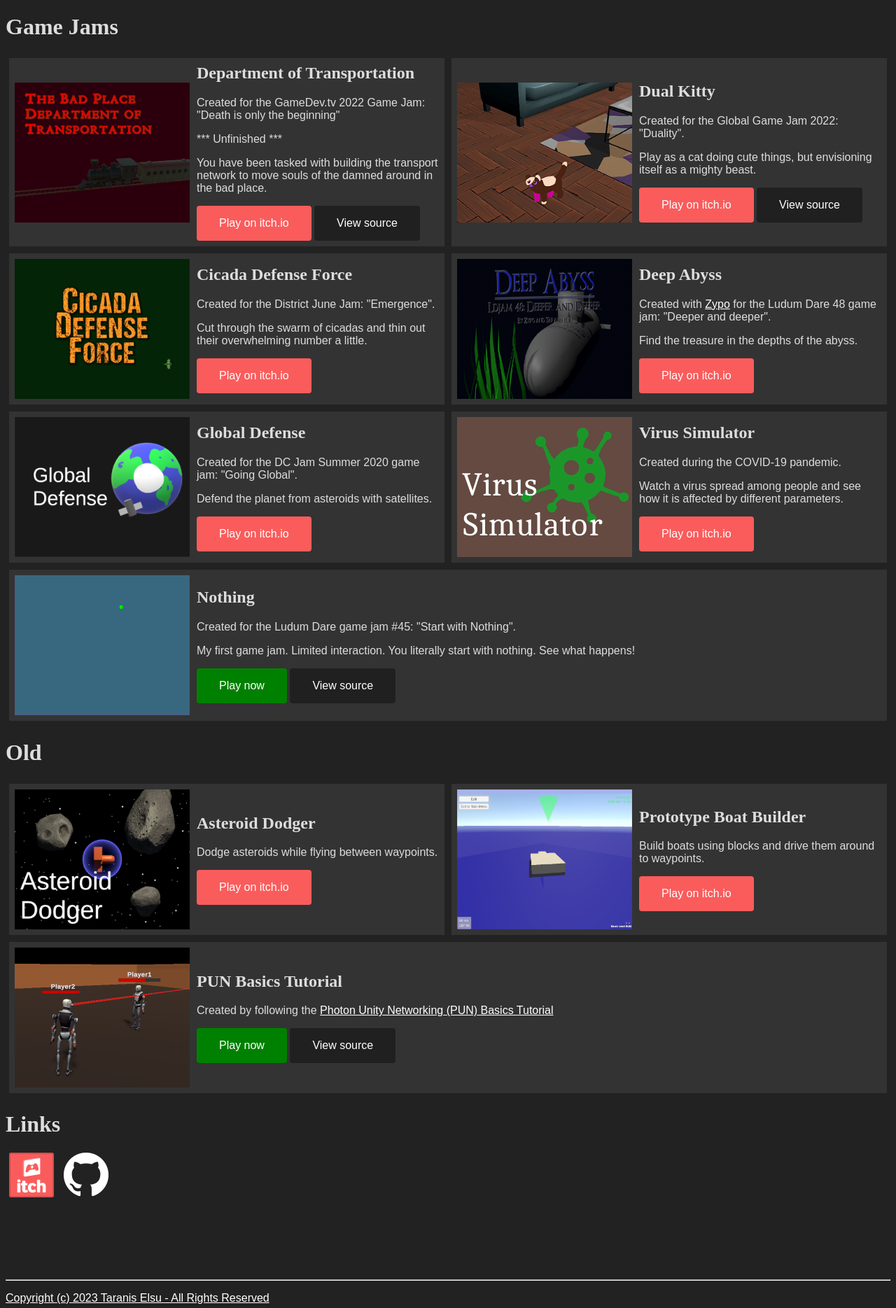
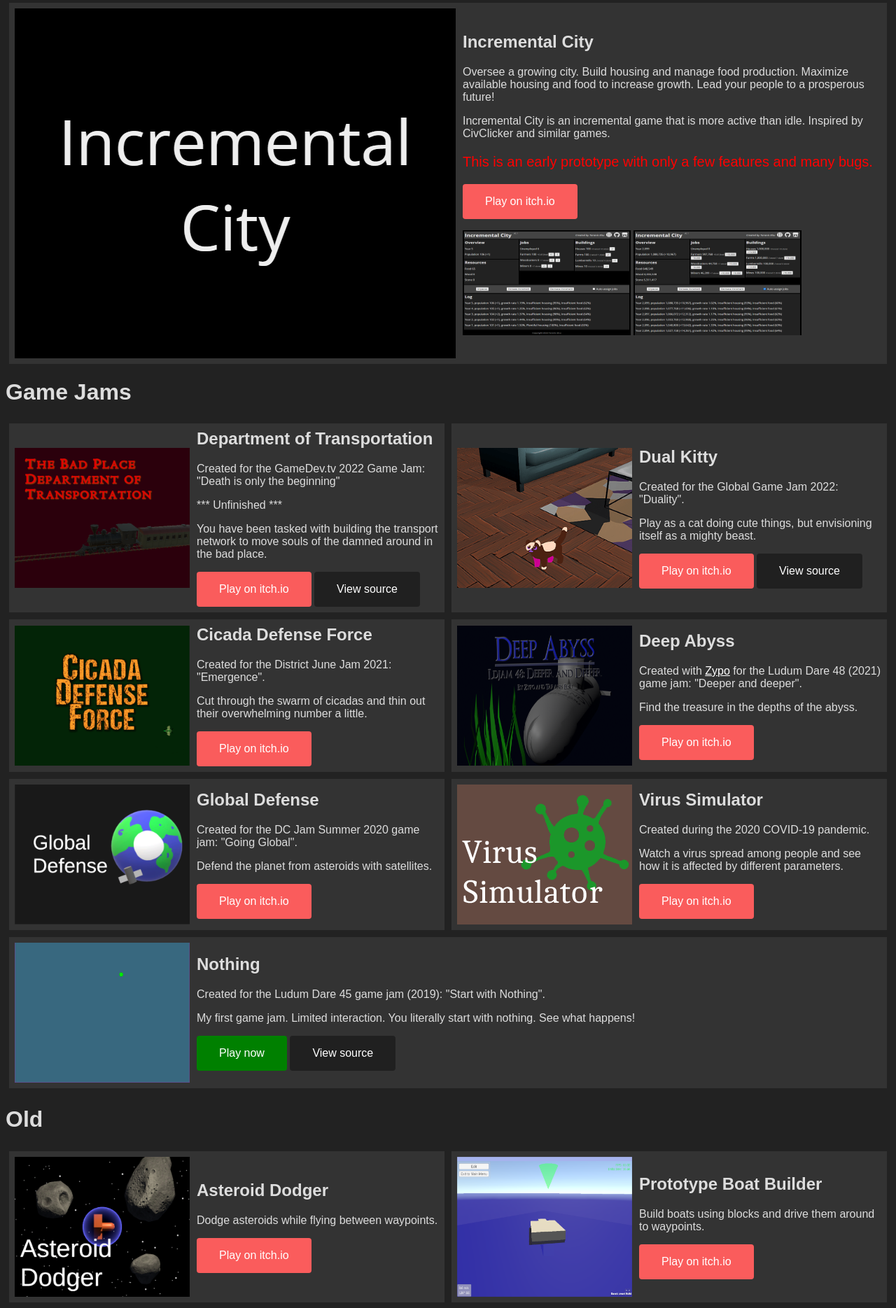
Before and after one commit to taraniselsu/taraniselsu.github.io, a plain HTML site: page index.html in a window 1280 px wide. Shown: the part 790-2659 px from the top of the page at 70% size. Drawn offline with Linux system fonts and the light colour scheme.

Commit message:
Added Incremental City
Also updated license information and icons for links to
Github and Itch.io

```diff
--- a/index.html
+++ b/index.html
@@ -9,15 +9,15 @@
 
   <p class="subtitle">Welcome to the home for all the things created by me.</p>
 
-  <h1>Current Project</h1>
+  <h1>Current Projects</h1>
 
   <div class="gamecontainer">
     <img src="images/untitledbuildinggame.png" class="coverimage2" alt="A spacecraft in orbit above a planet">
     <div class="gamedescription">
       <h2 class="gamename">Untitled Building Game</h2>
-      <p>Design your own spacecraft, airplanes, boats, and more. Explore an entire planet and the surrounding space.
-      <p>Features realistic Newtonian physics including aerodynamic drag, buoyancy, and orbital mechanics.
-      <p style="color:red;font-size:1.25em;">This is a very, very early version. It is far from complete and has many bugs.
+      <p>Design your own spacecraft, airplanes, boats, and more. Explore an entire planet and the surrounding space.</p>
+      <p>Features realistic Newtonian physics including aerodynamic drag, buoyancy, and orbital mechanics.</p>
+      <p style="color:red;font-size:1.25em;">This is a very, very early version. It is far from complete and has many bugs.</p>
       <p>
         <a href="https://taraniselsu.itch.io/untitled-building-game" class="playonitch">Play on itch.io</a>
       </p>
@@ -26,6 +26,22 @@
         <img src="images/untitledbuildinggame_screenshot2.png" class="screenshot">
         <img src="images/untitledbuildinggame_screenshot3.png" class="screenshot">
         <img src="images/untitledbuildinggame_screenshot4.png" class="screenshot">
+      </div>
+    </div>
+  </div>
+  <div class="gamecontainer">
+    <img src="images/incrementalcity.png" class="coverimage2" alt="A spacecraft in orbit above a planet">
+    <div class="gamedescription">
+      <h2 class="gamename">Incremental City</h2>
+      <p>Oversee a growing city. Build housing and manage food production. Maximize available housing and food to increase growth. Lead your people to a prosperous future!</p>
+      <p>Incremental City is an incremental game that is more active than idle. Inspired by CivClicker and similar games.</p>
+      <p style="color:red;font-size:1.25em;">This is an early prototype with only a few features and many bugs.</p>
+      <p>
+        <a href="https://taraniselsu.itch.io/incremental-city" class="playonitch">Play on itch.io</a>
+      </p>
+      <div>
+        <img src="images/incrementalcity_screenshot1.png" class="screenshot">
+        <img src="images/incrementalcity_screenshot2.png" class="screenshot">
       </div>
     </div>
   </div>
@@ -62,7 +78,7 @@
       <img src="images/cicadadefense.png" class="coverimage" alt="">
       <div class="gamedescription">
         <h2 class="gamename">Cicada Defense Force</h2>
-        <p>Created for the District June Jam: "Emergence".</p>
+        <p>Created for the District June Jam 2021: "Emergence".</p>
         <p>Cut through the swarm of cicadas and thin out their overwhelming number a little.</p>
         <p class="nobottommargin">
             <a href="https://taraniselsu.itch.io/cicada-defense-force" class="playonitch">Play on itch.io</a>
@@ -73,7 +89,7 @@
       <img src="images/deepabyss.png" class="coverimage" alt="">
       <div class="gamedescription">
         <h2 class="gamename">Deep Abyss</h2>
-        <p>Created with <a href="https://zypo.itch.io/">Zypo</a> for the Ludum Dare 48 game jam: "Deeper and deeper".</p>
+        <p>Created with <a href="https://zypo.itch.io/">Zypo</a> for the Ludum Dare 48 (2021) game jam: "Deeper and deeper".</p>
         <p>Find the treasure in the depths of the abyss.</p>
         <p class="nobottommargin">
             <a href="https://taraniselsu.itch.io/deep-abyss" class="playonitch">Play on itch.io</a>
@@ -95,7 +111,7 @@
       <img src="images/virussimulator.png" class="coverimage" alt="">
       <div class="gamedescription">
         <h2 class="gamename">Virus Simulator</h2>
-        <p>Created during the COVID-19 pandemic.</p>
+        <p>Created during the 2020 COVID-19 pandemic.</p>
         <p>Watch a virus spread among people and see how it is affected by different parameters.</p>
         <p class="nobottommargin">
             <a href="https://taraniselsu.itch.io/virus-simulator" class="playonitch">Play on itch.io</a>
@@ -106,7 +122,7 @@
       <img src="images/nothing.png" class="coverimage" alt="">
       <div class="gamedescription">
         <h2 class="gamename">Nothing</h2>
-        <p>Created for the Ludum Dare game jam #45: "Start with Nothing".</p>
+        <p>Created for the Ludum Dare 45 game jam (2019): "Start with Nothing".</p>
         <p>My first game jam. Limited interaction. You literally start with nothing. See what happens!</p>
         <p class="nobottommargin">
             <a href="https://taraniselsu.github.io/LudumDare45_StartWithNothing/" class="play">Play now</a>
@@ -170,12 +186,11 @@
 
   <h1>Links</h1>
 
-  <p><a href="https://taraniselsu.itch.io/"><img src="itch/app-icon.svg" class="linkicon" alt="See my profile on Itch.io"></a>
-    <a href="https://github.com/taraniselsu/"><img src="github/GitHub-Mark-Light-64px.png" class="linkicon" alt="See my profile on Github"></a></p>
+  <p><a href="https://taraniselsu.itch.io/"><img src="images/itchio-logo-textless-white.svg" class="linkicon" alt="See my profile on Itch.io"></a>
+    <a href="https://github.com/taraniselsu/"><img src="images/github-mark-white.svg" class="linkicon" alt="See my profile on Github"></a></p>
 
   <footer>
-    <hr>
-    <p><a href="LICENSE.txt">Copyright (c) 2023 Taranis Elsu - All Rights Reserved</a></p>
+    <p><a href="LICENSE.txt">Copyright 2024 Taranis Elsu</a></p>
   </footer>
 </body>
 </html>
--- a/styles.css
+++ b/styles.css
@@ -1,4 +1,5 @@
 body {
+  font-family: sans-serif;
   background-color: #222222;
   color: #dddddd;
 }
@@ -85,10 +86,12 @@ footer {
   background-color: #202020;
 }
 .linkicon {
-  width: 64px;
-  height: 64px;
-  margin-left: 5px;
-  margin-right: 5px;
+  width: 4em;
+  height: 4em;
+  margin: 0 0.5em;
+}
+.linkicon:hover {
+  background-color: gray;
 }
 .nobottommargin {
   margin-bottom: 0px;
```
Also changed, not shown: LICENSE.txt, README.md, github/GitHub-Mark-64px.png (deleted), github/GitHub-Mark-Light-64px.png (deleted), images/github-mark-white.svg (added), images/incrementalcity.png (added), images/incrementalcity_screenshot1.png (added), images/incrementalcity_screenshot2.png (added), images/itchio-logo-textless-white.svg (added), itch/app-icon.svg (deleted).
